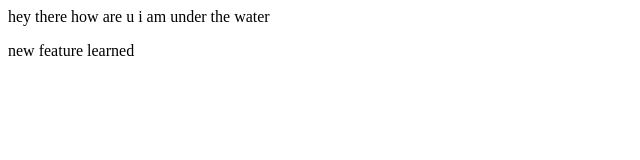
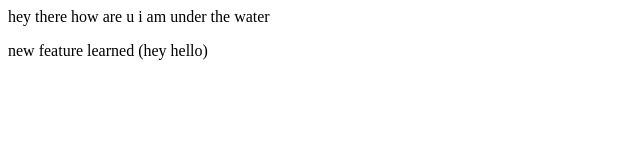
Before and after one commit to jatin0107/localrepo, a plain HTML site: page index.html in a window 1280 px wide. Shown: the full height of the page, 0-640 px from the left. Drawn offline with Linux system fonts and the light colour scheme.

Commit message:
new thing learned

```diff
--- a/index.html
+++ b/index.html
@@ -1,2 +1,2 @@
 <p> hey there how are u i am under the water</p>
-<p>new feature learned</p>
+<p>new feature learned (hey hello)</p>
```
